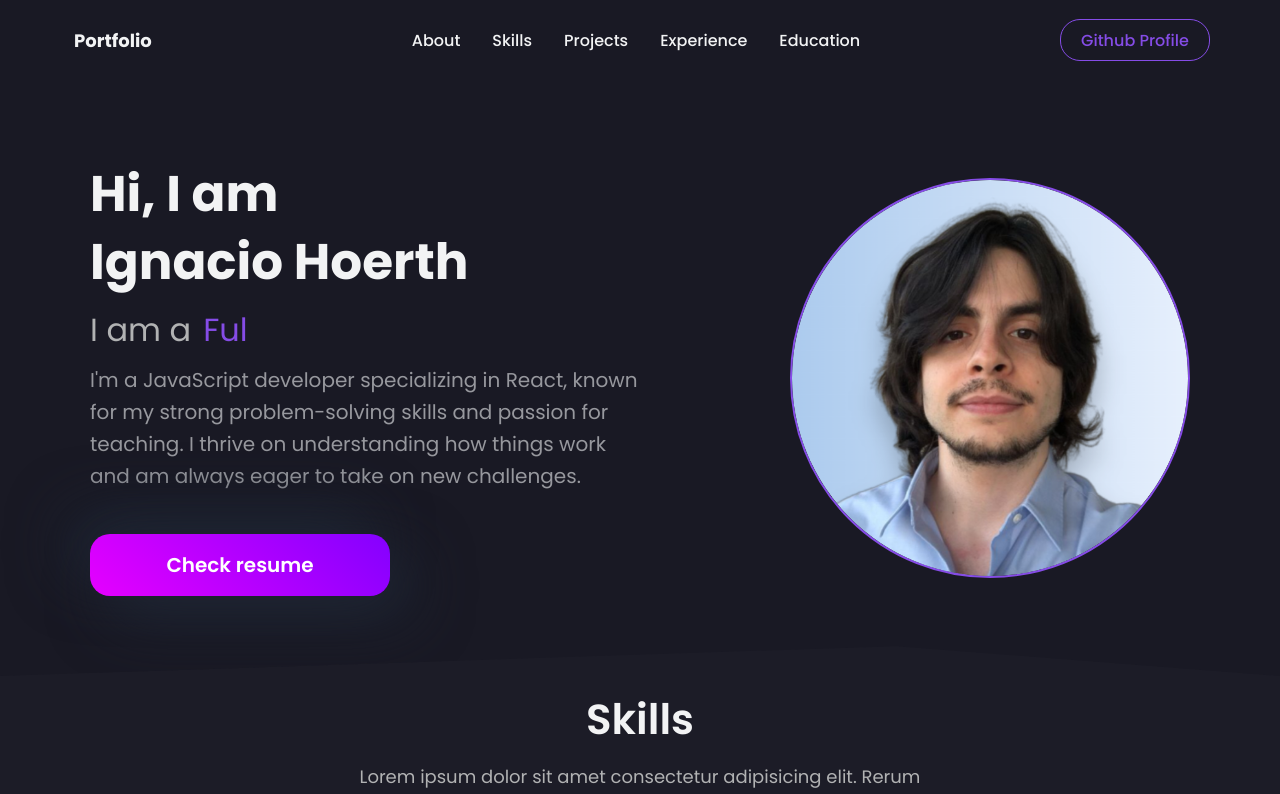
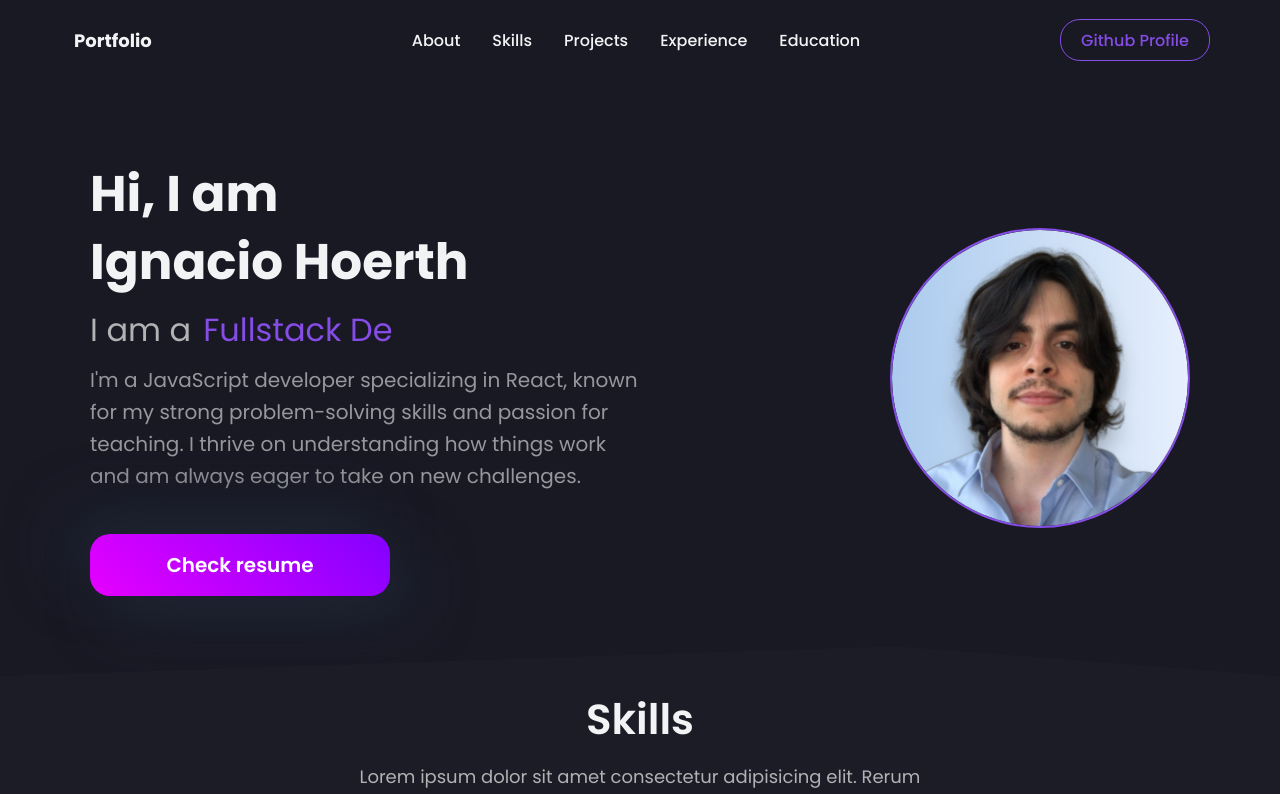
Before and after one commit to iHoerth/portfolio, a React (Create React App) app: page / in a window 1280 px wide. Shown: the top 794 px of the page. Built offline with nearby package versions, Linux system fonts and the light colour scheme; the HTML template or start-up script is replaced by a standard one.

Commit message:
Typewritter effect settings

```diff
--- a/src/components/Header/Header.jsx
+++ b/src/components/Header/Header.jsx
@@ -35,6 +35,9 @@ const Header = () => {
                   strings: Bio.roles,
                   autoStart: true,
                   loop: true,
+                  pauseFor: 800,
+                  delay: 15,
+                  deleteSpeed: 15,
                 }}
               />
             </Span>
--- a/src/components/Header/components.js
+++ b/src/components/Header/components.js
@@ -179,8 +179,8 @@ export const Img = styled.img`
   position: relative;
   width: 80%;
   height: 100%;
-  max-width: 400px;
-  max-height: 400px;
+  max-width: 300px;
+  max-height: 300px;
   border-radius: 50%;
   border: 2px solid ${({ theme }) => theme.primary};
 
--- a/src/components/NavBar/components.js
+++ b/src/components/NavBar/components.js
@@ -144,7 +144,10 @@ export const MobileDrawer = styled(Drawer)(({ theme }) => ({
     color: theme.text_light,
     width: '200px',
     display: 'flex',
+    flexDirection: 'column',
     alignItems: 'center',
-    flexDirection: 'column',
+    justifyContent: 'center',
+    padding: '12px 40px 24px 40px',
+
   },
 }));
--- a/src/data/constants.js
+++ b/src/data/constants.js
@@ -2,9 +2,8 @@ export const Bio = {
   name: 'Ignacio Hoerth',
   roles: [
     'Fullstack Developer',
+    'Backend Developer',
     'Frontend Developer',
-    'Backend Developer',
-    'Junior React Developer',
     'UI/UX Designer',
   ],
   description: `
```
